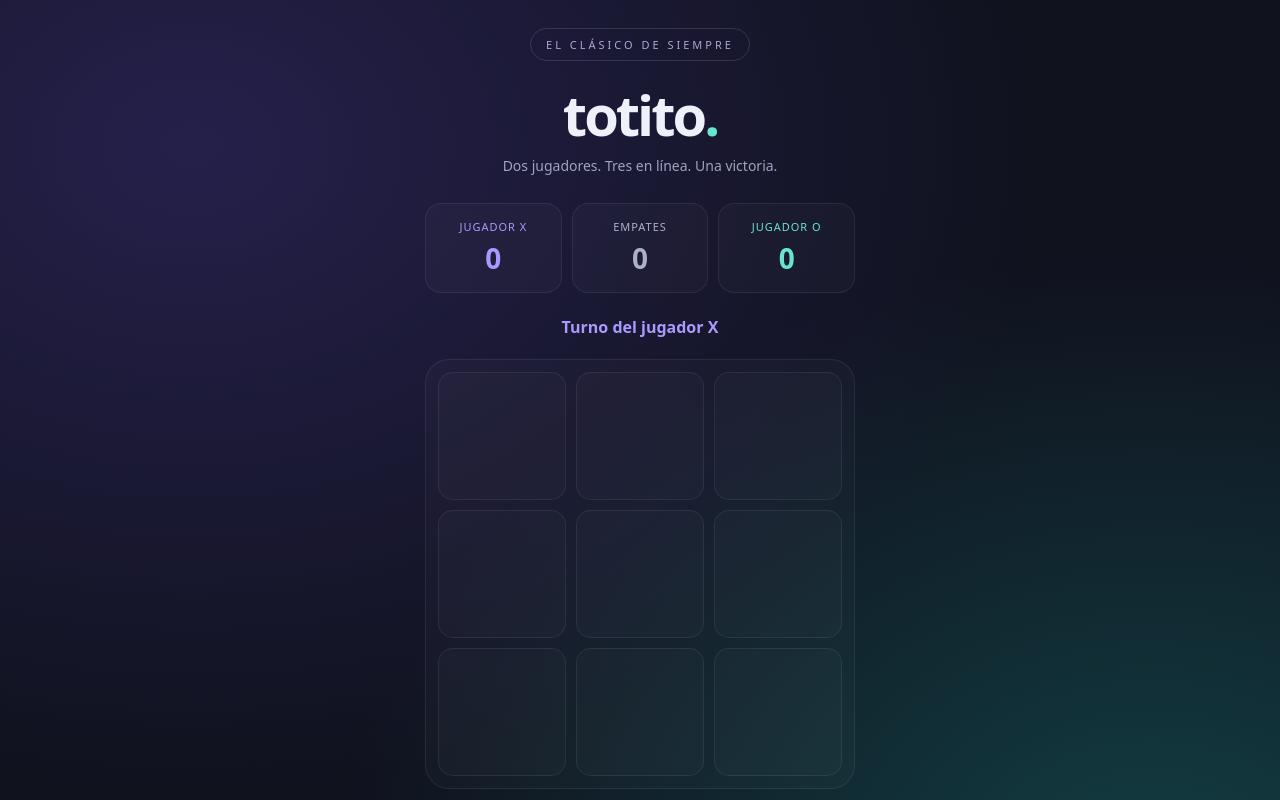
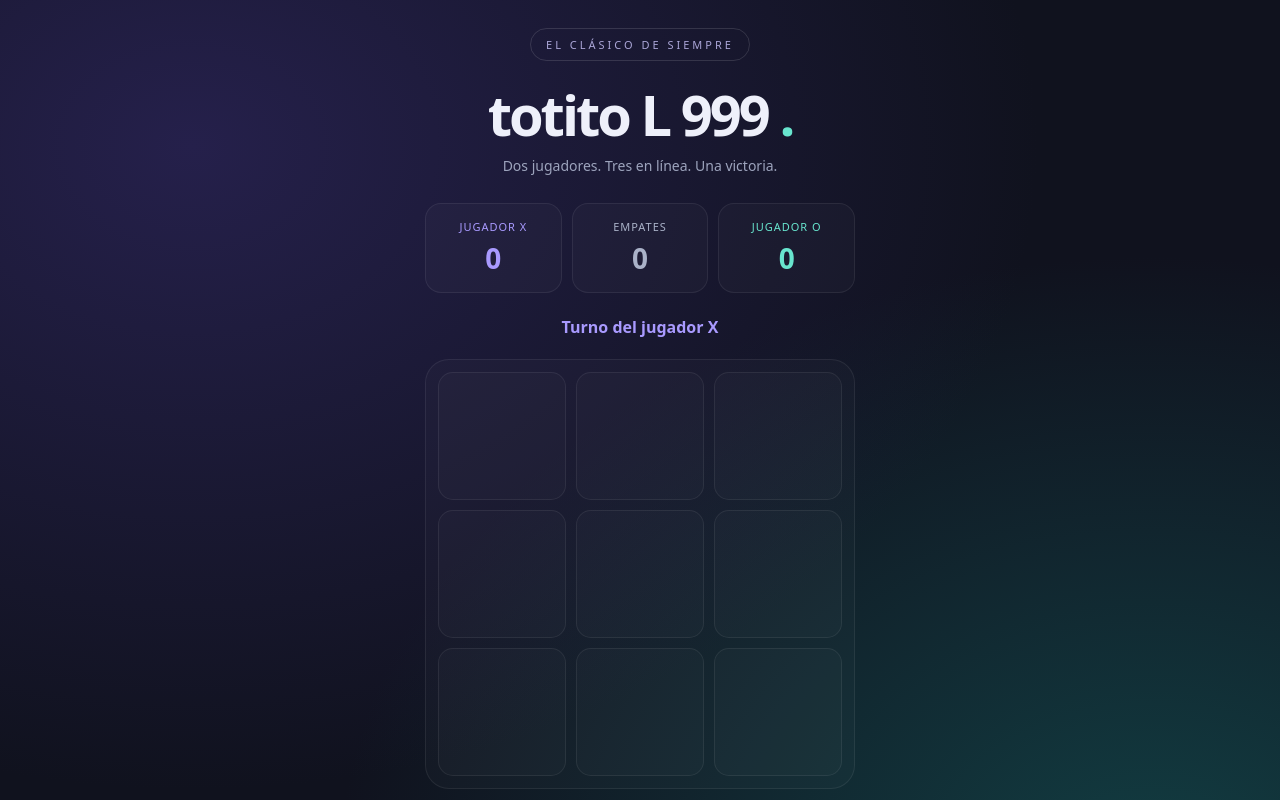
Before and after one commit to dionel965/tictactoe, a plain HTML site: page index.html in a window 1280 px wide. Shown: the top 800 px of the page. Drawn offline with Linux system fonts and the light colour scheme.

Commit message:
Update index.html

```diff
--- a/index.html
+++ b/index.html
@@ -66,7 +66,7 @@
 <body>
 <main>
   <div class="badge">EL CLÁSICO DE SIEMPRE</div>
-  <h1>totito<span class="o">.</span></h1>
+  <h1>totito L 999 <span class="o">.</span></h1>
   <p class="subtitle">Dos jugadores. Tres en línea. Una victoria.</p>
 
   <section class="scores" aria-label="Marcador">
```
